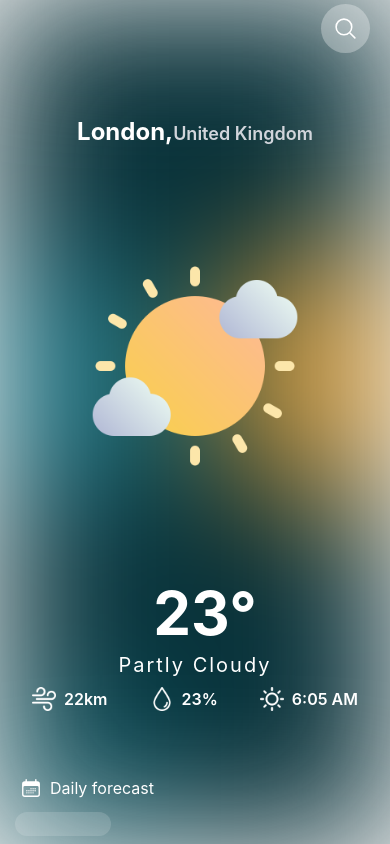
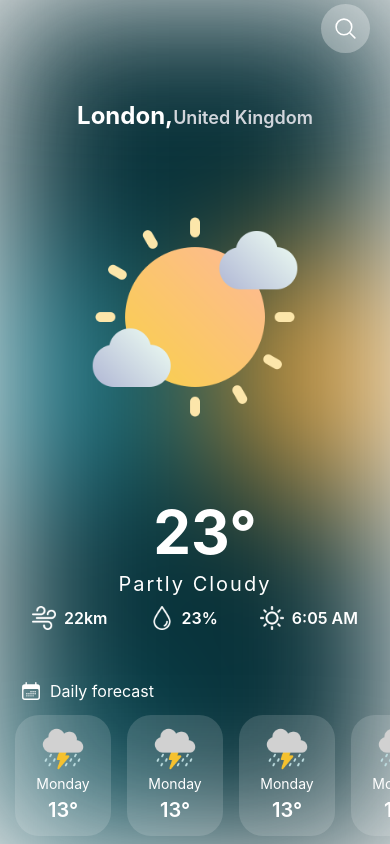
Before and after one commit to batuhanyldrm/weather_app_react_native, a React Native app: screen /Home in a window 390 px wide. Built offline with nearby package versions, Linux system fonts and the light colour scheme.

Commit message:
add daily forcast

```diff
--- a/screens/HomeScreen.js
+++ b/screens/HomeScreen.js
@@ -126,7 +126,81 @@ export default function HomeScreen() {
           >
             <View className="flex justify-center items-center w-24 rounded-3xl py-3 space-y-1 mr-4"
               style={{backgroundColor: theme.bgWhite(0.15)}}
-            ></View>
+            >
+              <Image source={require("../assets/heavyrain.png")}
+                className="h-11 w-11"
+              />
+              <Text className="text-white">Monday</Text>
+              <Text className="text-white text-xl font-semibold">
+                13&#176;
+              </Text>
+            </View>
+            <View className="flex justify-center items-center w-24 rounded-3xl py-3 space-y-1 mr-4"
+              style={{backgroundColor: theme.bgWhite(0.15)}}
+            >
+              <Image source={require("../assets/heavyrain.png")}
+                className="h-11 w-11"
+              />
+              <Text className="text-white">Monday</Text>
+              <Text className="text-white text-xl font-semibold">
+                13&#176;
+              </Text>
+            </View>
+            <View className="flex justify-center items-center w-24 rounded-3xl py-3 space-y-1 mr-4"
+              style={{backgroundColor: theme.bgWhite(0.15)}}
+            >
+              <Image source={require("../assets/heavyrain.png")}
+                className="h-11 w-11"
+              />
+              <Text className="text-white">Monday</Text>
+              <Text className="text-white text-xl font-semibold">
+                13&#176;
+              </Text>
+            </View>
+            <View className="flex justify-center items-center w-24 rounded-3xl py-3 space-y-1 mr-4"
+              style={{backgroundColor: theme.bgWhite(0.15)}}
+            >
+              <Image source={require("../assets/heavyrain.png")}
+                className="h-11 w-11"
+              />
+              <Text className="text-white">Monday</Text>
+              <Text className="text-white text-xl font-semibold">
+                13&#176;
+              </Text>
+            </View>
+            <View className="flex justify-center items-center w-24 rounded-3xl py-3 space-y-1 mr-4"
+              style={{backgroundColor: theme.bgWhite(0.15)}}
+            >
+              <Image source={require("../assets/heavyrain.png")}
+                className="h-11 w-11"
+              />
+              <Text className="text-white">Monday</Text>
+              <Text className="text-white text-xl font-semibold">
+                13&#176;
+              </Text>
+            </View>
+            <View className="flex justify-center items-center w-24 rounded-3xl py-3 space-y-1 mr-4"
+              style={{backgroundColor: theme.bgWhite(0.15)}}
+            >
+              <Image source={require("../assets/heavyrain.png")}
+                className="h-11 w-11"
+              />
+              <Text className="text-white">Monday</Text>
+              <Text className="text-white text-xl font-semibold">
+                13&#176;
+              </Text>
+            </View>
+            <View className="flex justify-center items-center w-24 rounded-3xl py-3 space-y-1 mr-4"
+              style={{backgroundColor: theme.bgWhite(0.15)}}
+            >
+              <Image source={require("../assets/heavyrain.png")}
+                className="h-11 w-11"
+              />
+              <Text className="text-white">Monday</Text>
+              <Text className="text-white text-xl font-semibold">
+                13&#176;
+              </Text>
+            </View>
           </ScrollView>
         </View>
       </SafeAreaView>
```
